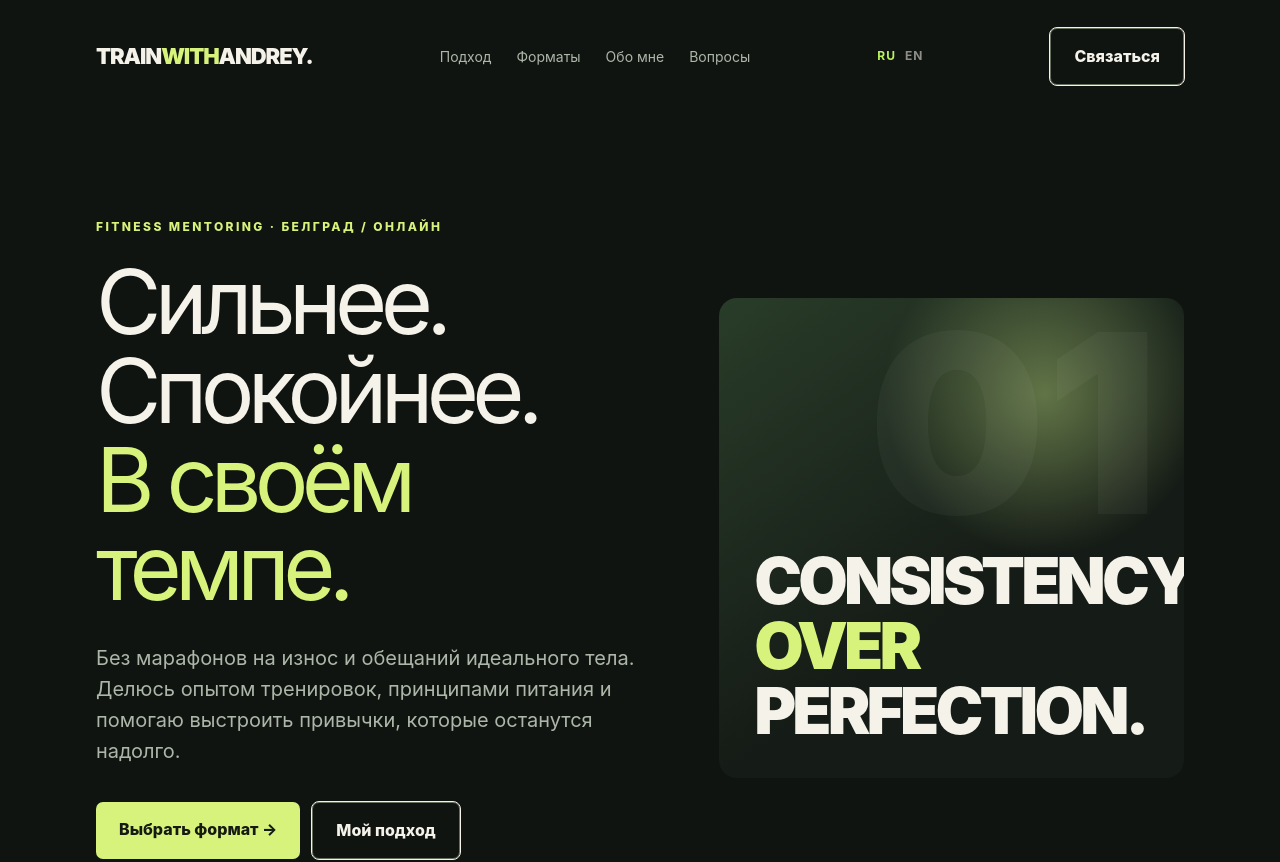
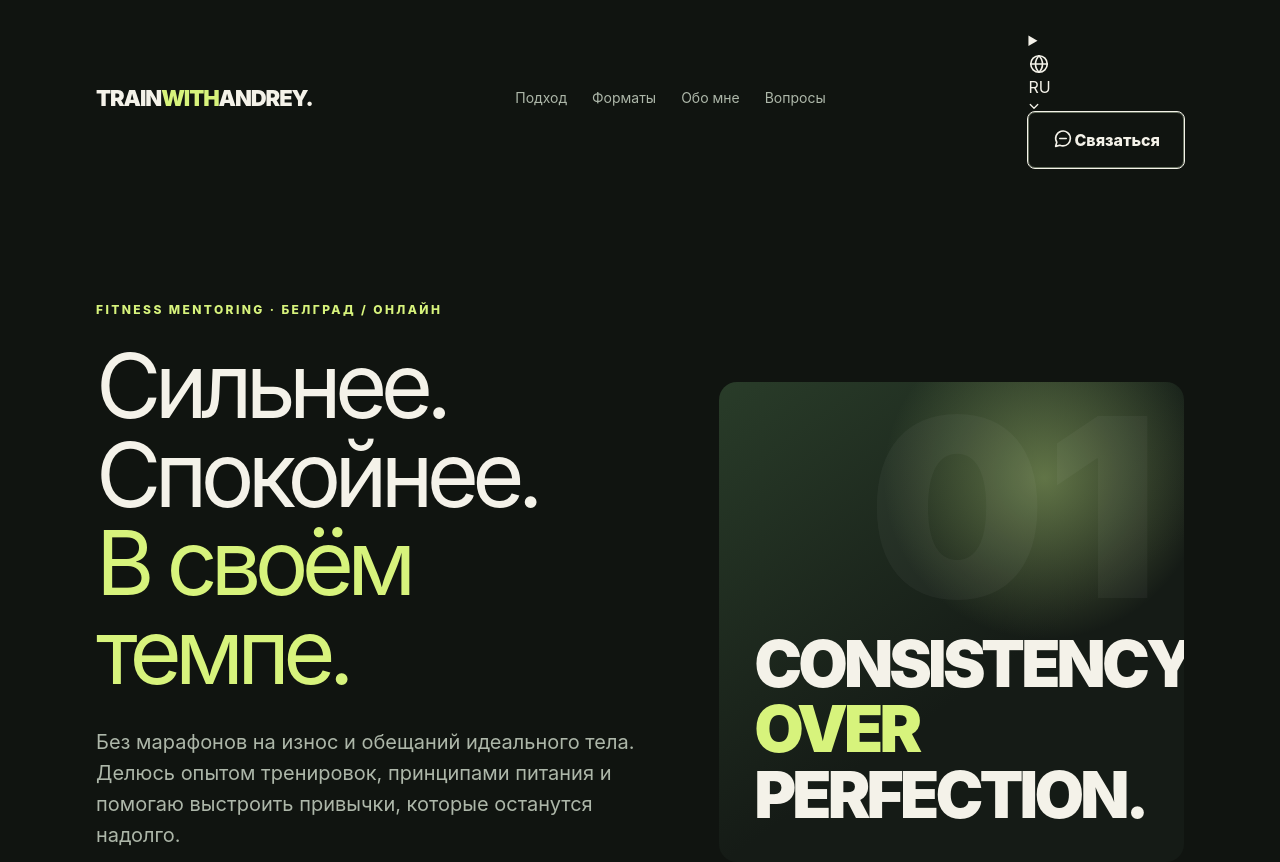
Before and after one commit to AndreyChursin/ac-fitness, a Next.js app: page / in a window 1280 px wide. Shown: the top 862 px of the page. Built offline with nearby package versions, Linux system fonts and the light colour scheme; no server answers.

Commit message:
Use responsive shared header for Russian page

```diff
--- a/src/app/(ru)/page.tsx
+++ b/src/app/(ru)/page.tsx
@@ -1,25 +1,12 @@
+import { SiteHeader } from "../../components/SiteHeader";
 import Link from "next/link";
 
-const contactUrl = process.env.NEXT_PUBLIC_CONTACT_URL || "https://github.com/AndreyChursin";
+const contactUrl = process.env.NEXT_PUBLIC_CONTACT_URL || "https://t.me/";
 
 export default function Home() {
   return (
     <div className="wrap">
-      <header>
-        <a className="logo" href="#top">
-          TRAIN<span>WITH</span>ANDREY.
-        </a>
-        <nav>
-          <a href="#approach">Подход</a>
-          <a href="#services">Форматы</a>
-          <a href="#about">Обо мне</a>
-          <a href="#faq">Вопросы</a>
-        </nav>
-        <div className="locale-switch"><span aria-current="page">RU</span><Link href="/en">EN</Link></div>
-        <a className="btn outline" href="#contact">
-          Связаться
-        </a>
-      </header>
+      <SiteHeader locale="ru" contactUrl={contactUrl} />
       <main id="top">
         <div className="hero">
           <div>
```
